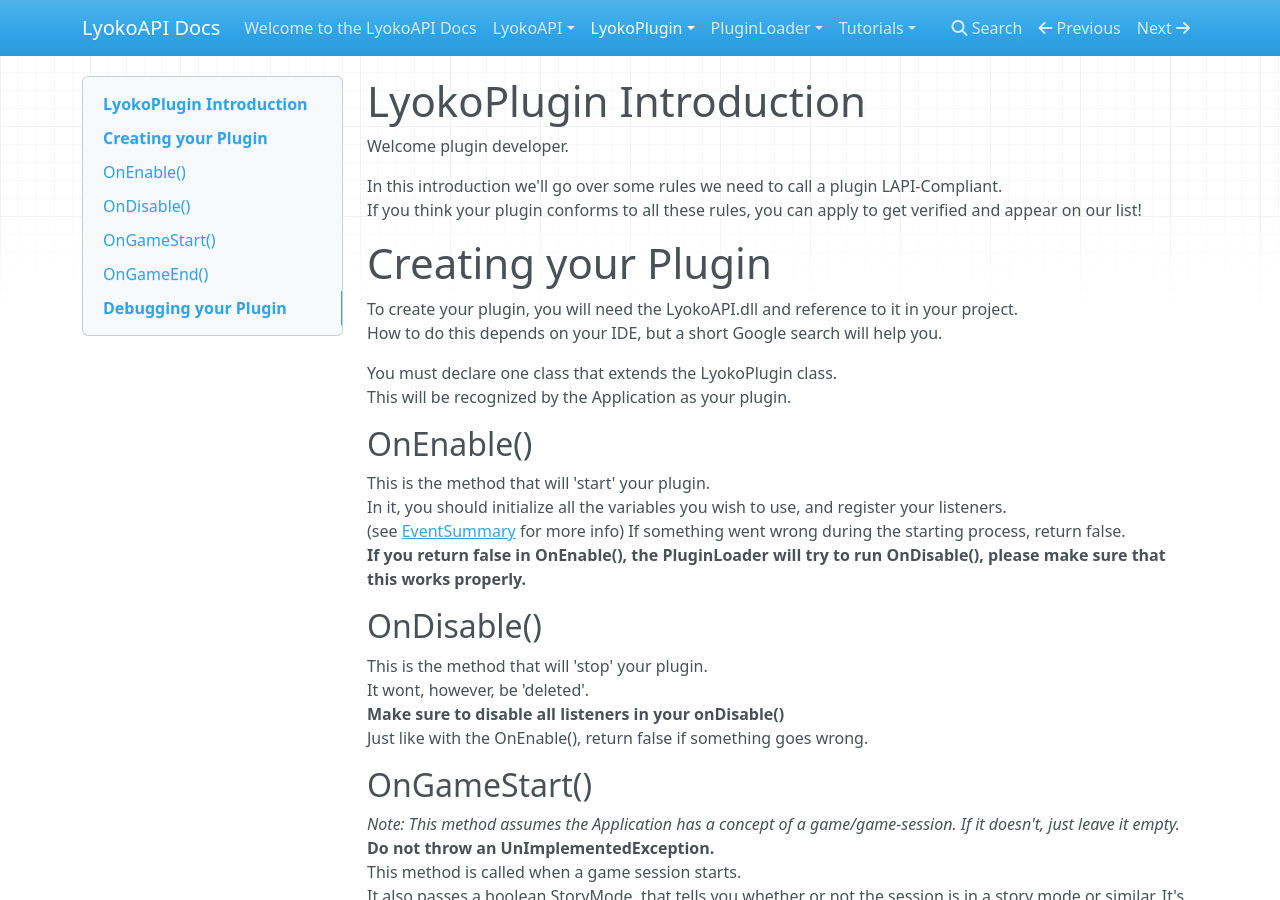
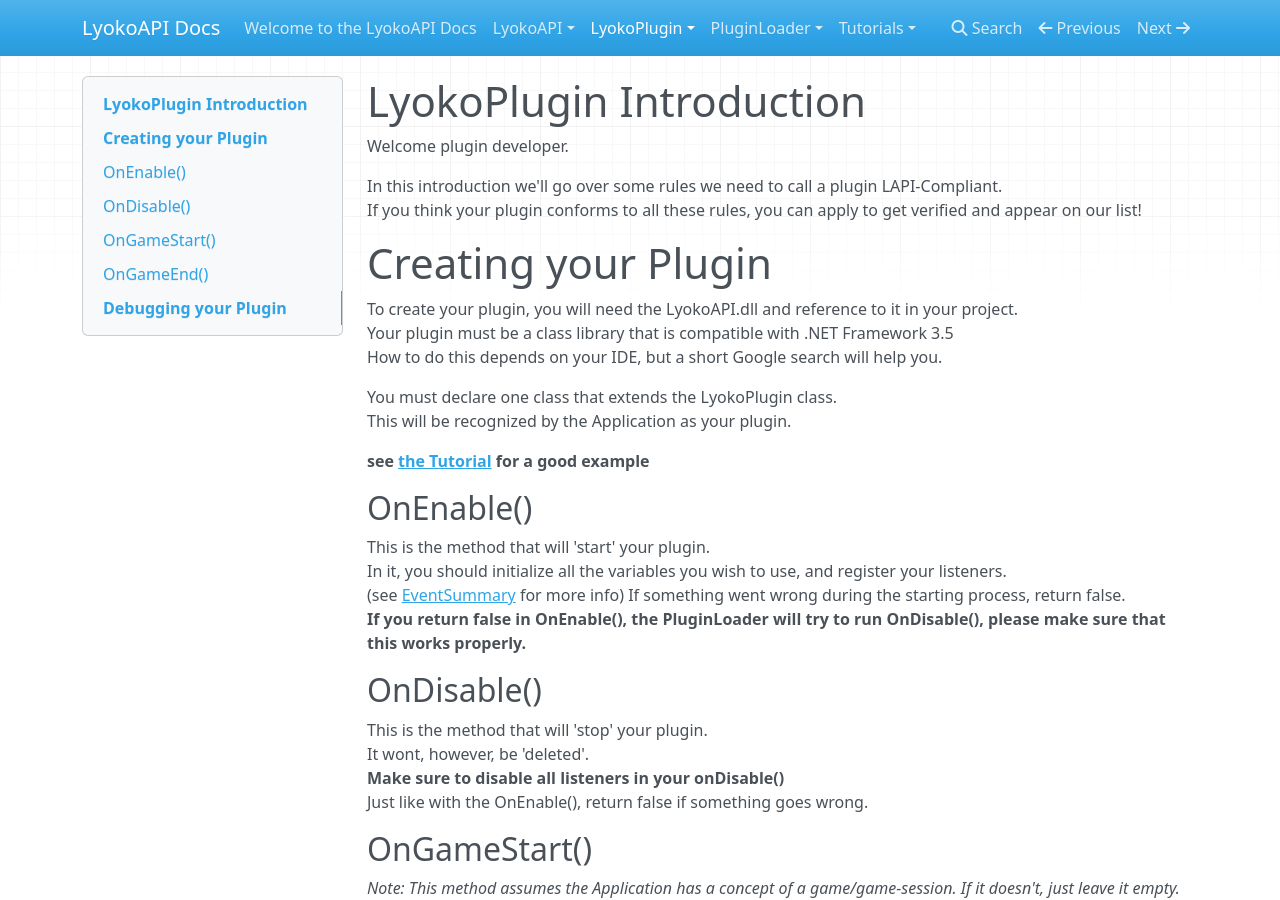
Before and after one commit to LyokoAPI/LyokoAPIDoc, an MkDocs documentation site: the page built from docs/LyokoPlugin/introduction.md, in a window 1280 px wide and 900 px high. Built offline with MkDocs 1.6.1, drawn with Linux system fonts in a browser that asks for light colours; nearby versions of some CDN libraries.

Commit message:
Added link to tutorial and added framework version

```diff
--- a/docs/LyokoPlugin/introduction.md
+++ b/docs/LyokoPlugin/introduction.md
@@ -6,10 +6,13 @@ If you think your plugin conforms to all these rules, you can apply to get verif
 
 #Creating your Plugin
 To create your plugin, you will need the LyokoAPI.dll and reference to it in your project.<br>
+Your plugin must be a class library that is compatible with .NET Framework 3.5<br>
 How to do this depends on your IDE, but a short Google search will help you.
 
 You must declare one class that extends the LyokoPlugin class.<br>
 This will be recognized by the Application as your plugin.
+
+**see [the Tutorial](Your\ First\ Plugin.md) for a good example**
 
 ##OnEnable()
 This is the method that will 'start' your plugin.<br>
```
